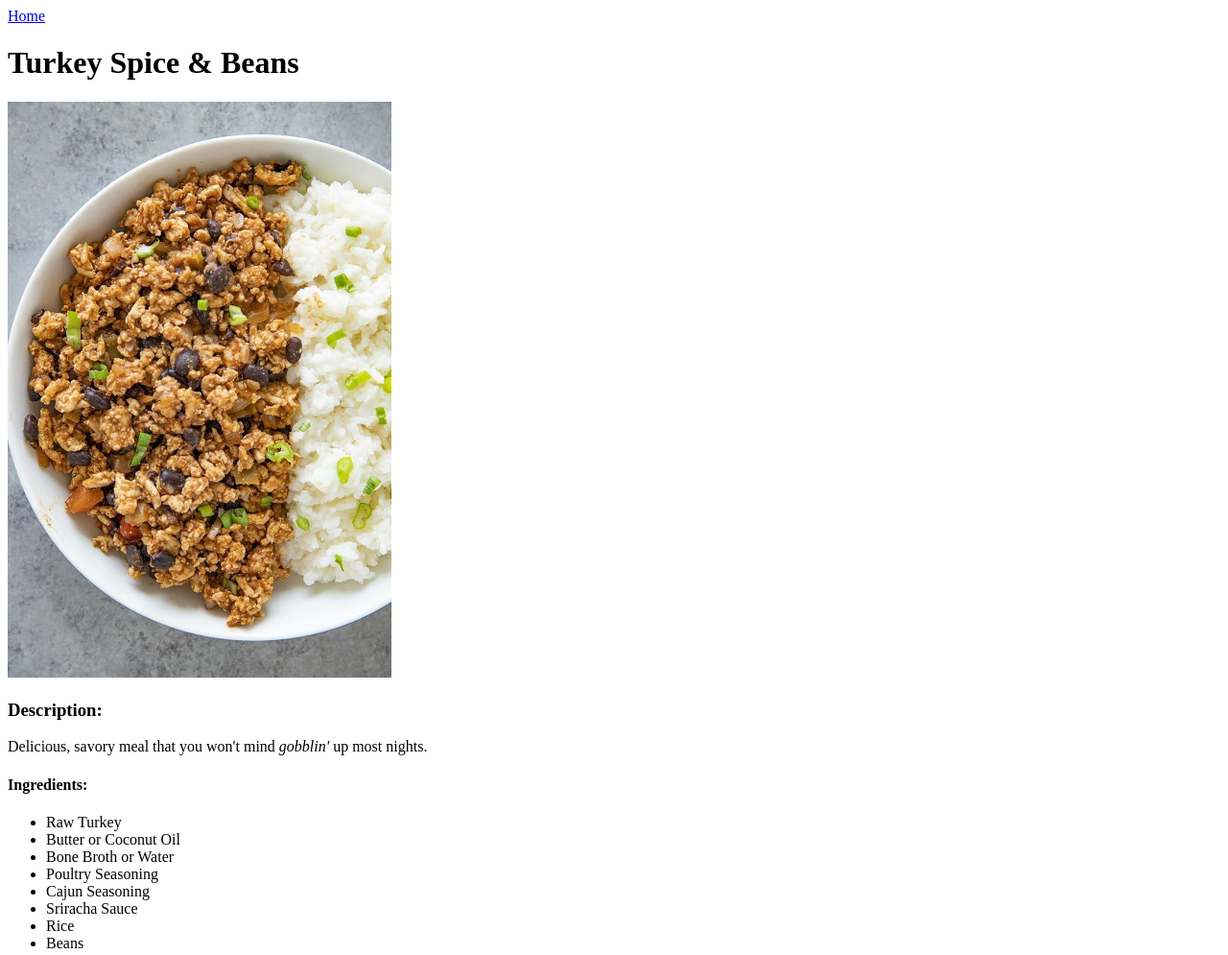
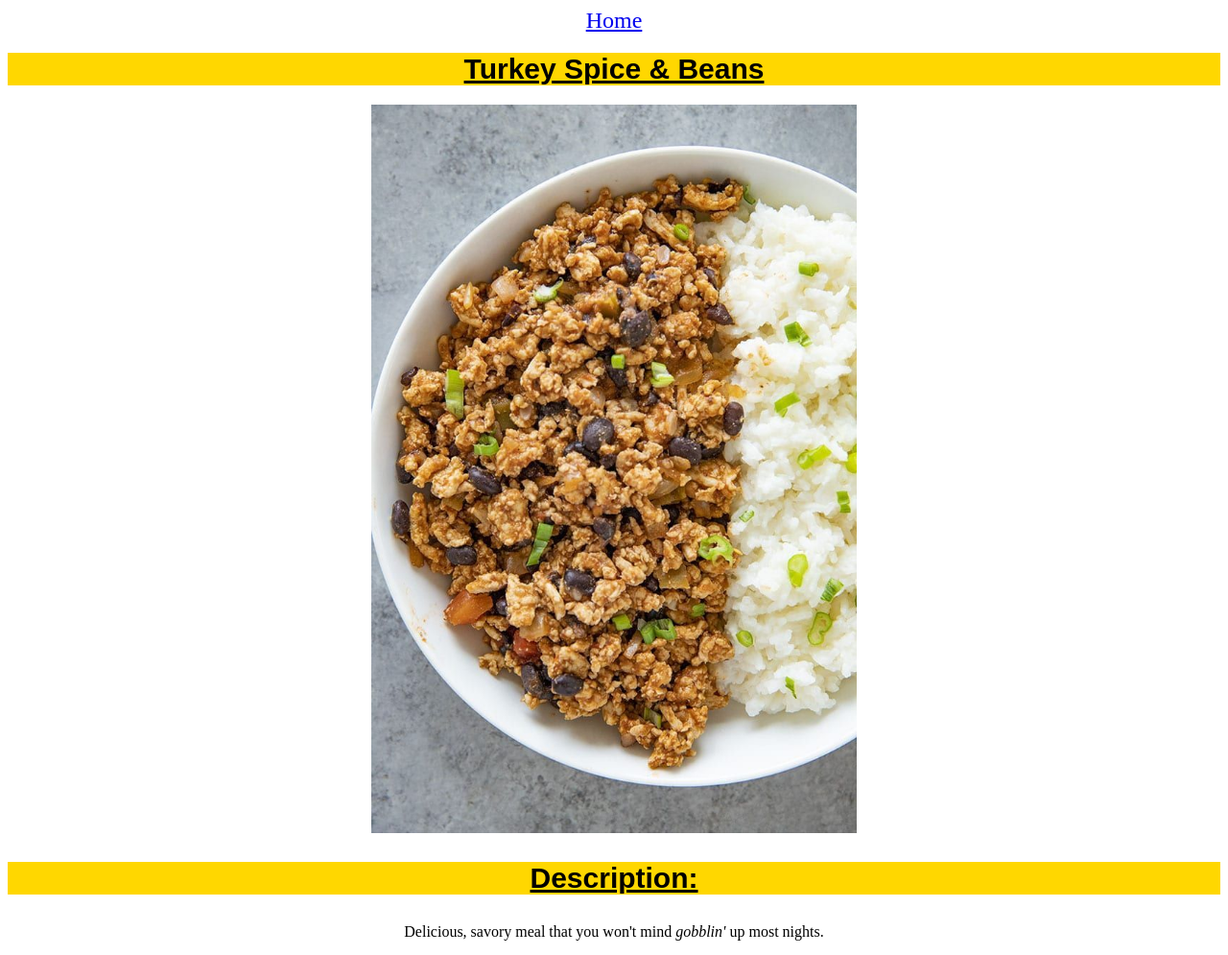
Before and after one commit to i-will-succeed/odin-recipes, a plain HTML site: page recipes/turkey-spice-and-beans.html in a window 1280 px wide. Shown: the top 995 px of the page at 96% size. Drawn offline with Linux system fonts and the light colour scheme.

Commit message:
Start formatting webpage to work with CSS

```diff
--- a/recipes/turkey-spice-and-beans.html
+++ b/recipes/turkey-spice-and-beans.html
@@ -3,14 +3,17 @@
   <head>
     <title>Turkey Spice & Beans Recipe</title>
     <meta charset="utf8" />
+    <link rel="stylesheet" href="../style.css">
   </head>
 
   <body>
-    <a href="../index.html">Home</a>
+    <div class="home-page"><a  href="../index.html">Home</a></div>
     <h1>Turkey Spice & Beans</h1>
-    <img src="../images/turkey.jpg" alt="Delicious Ground Turkey with Rice & Beans"
+
+    <img style="text-align: center" src="../images/turkey.jpg" alt="Delicious Ground Turkey with Rice & Beans" class="center"
     height="auto"
     width="400">
+
     <h3>Description:</h3>
     <p>Delicious, savory meal that you won't mind <em>gobblin'</em> up most nights.</p>
     <h4>Ingredients:</h4>
--- /dev/null
+++ b/style.css
@@ -0,0 +1,29 @@
+h1, h2, h3, h4 {
+    font-family: sans-serif;
+    font-size: 30px;
+    text-decoration: underline;
+    font-weight: bold;
+    background-color: gold;
+    text-align: center;
+}
+
+p {
+    text-align: center;
+}
+
+.center {
+    display: block;
+    margin-left: auto;
+    margin-right: auto;
+    width: 40%;
+}
+
+ul, ol {
+    text-align: center
+
+}
+
+.home-page {
+    text-align: center;
+    font-size:x-large
+}
```
Also changed, not shown: index.html (+3 -0 lines), recipes/twilight-delight.html (+3 -1 lines), recipes/warrior-oatmeal.html (+3 -1 lines), images/odin.jpg (added).
